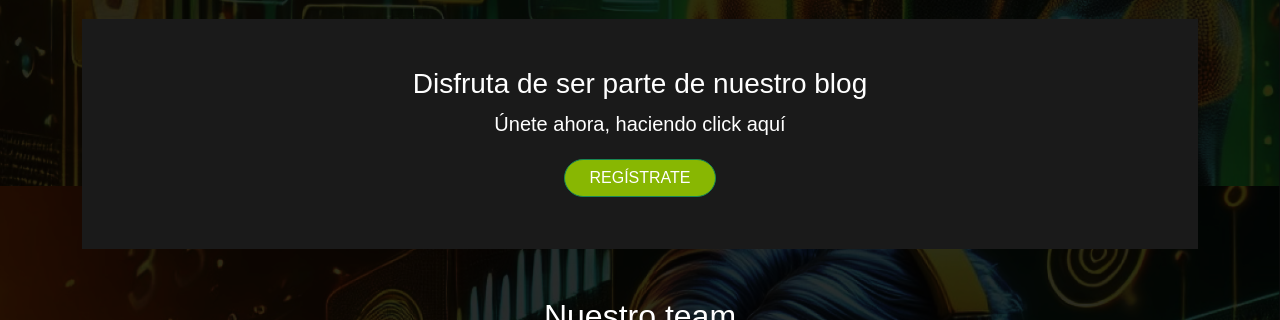
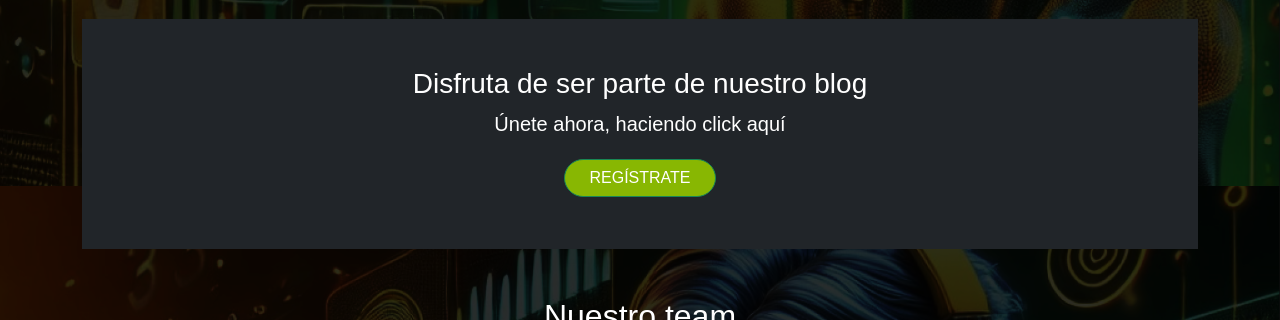
Before and after one commit to anabelaMaciel/proyecto-final-info, a Django app: page / in a window 1280 px wide. Shown: the part 2280-2600 px from the top of the page. Run offline with Django 5.2, Linux system fonts and the light colour scheme.

Commit message:
Arregle el bg del registrate de home

```diff
--- a/templates/blog/home.html
+++ b/templates/blog/home.html
@@ -72,7 +72,7 @@
     </div>
 
 </div>
-    <div class="container py-5 text-center text-white" style="background-color: #1a1a1a;">
+    <div class="container py-5 text-center text-white" style="background-color:#212529;">
         <h3>Disfruta de ser parte de nuestro blog</h3>
         <p class="lead">Únete ahora, haciendo click aquí</p>
         <a href="{% url 'register' %}" class="btn rounded-pill verde-lima px-4 btn-success mx-2 my-1">REGÍSTRATE</a>
```
